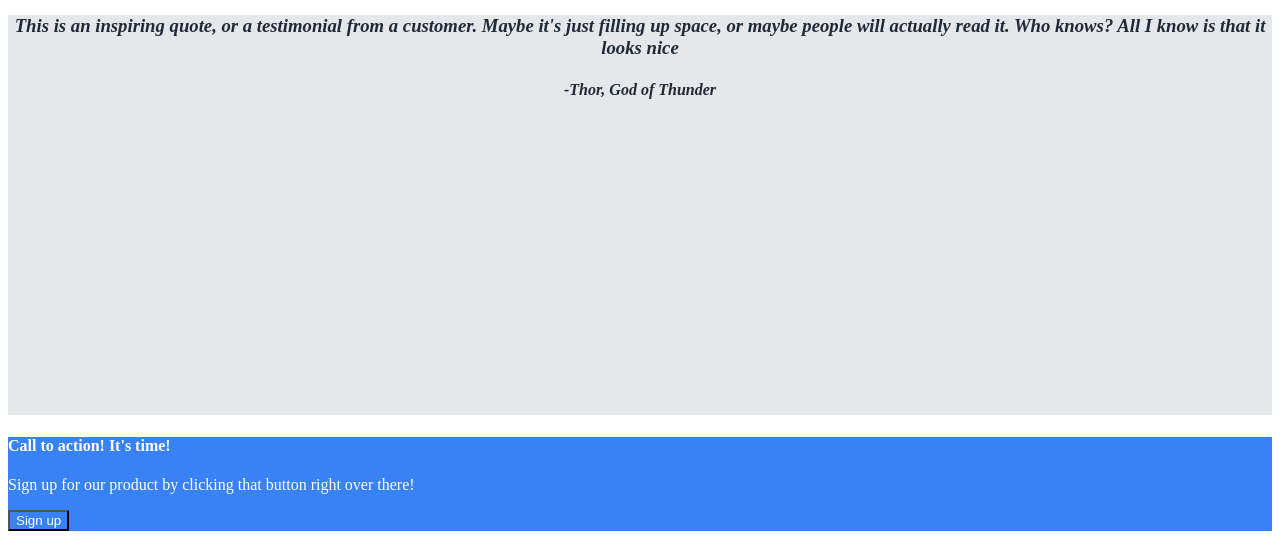
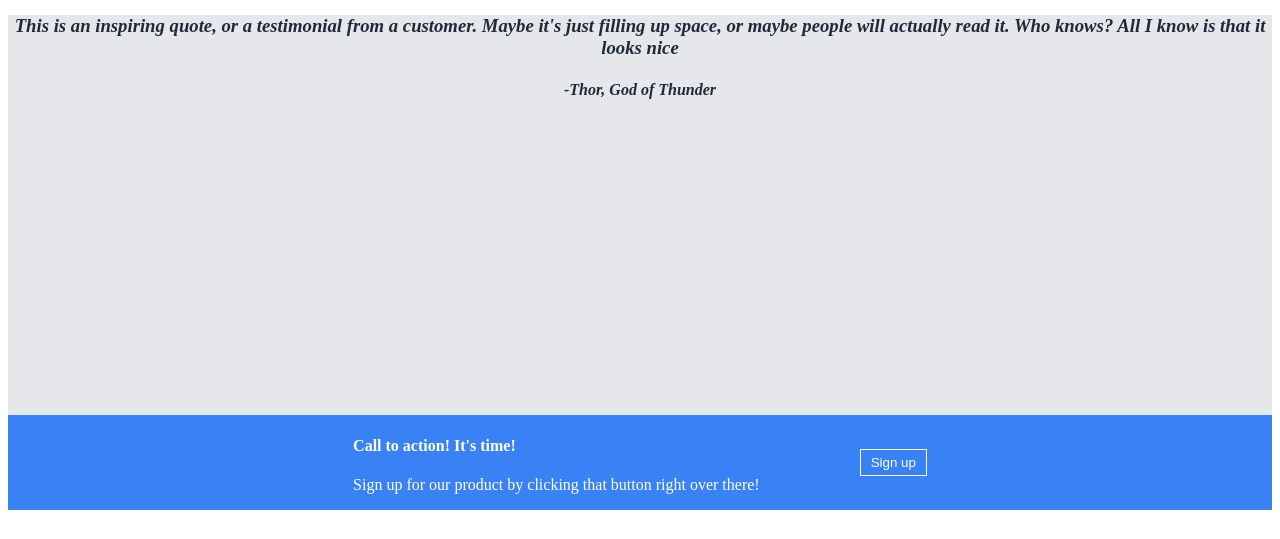
Before and after one commit to brendanjb91/Odin-Landing-Page, a plain HTML site: page index.html in a window 1280 px wide. Shown: the part 526-1065 px from the top of the page. After the commit the page ends 1044 px from the top, so only its background shows below. Drawn offline with Linux system fonts and the light colour scheme.

Commit message:
changes to footer css

```diff
--- a/index.html
+++ b/index.html
@@ -29,7 +29,7 @@
             <button>Sign up</button>
         </div>
         <div class="titleImage">
-        <img src="images/logo-placeholder.jpeg" alt="">
+            <img src="images/logo-placeholder.jpeg" alt="">
         </div>
         <img src="" alt="">
     </section>
@@ -65,8 +65,10 @@
 
 
     <footer>
-        <h4>Call to action! It's time!</h4>
-        <p>Sign up for our product by clicking that button right over there!</p>
+        <div>
+            <h4>Call to action! It's time!</h4>
+            <p>Sign up for our product by clicking that button right over there!</p>
+        </div>
         <button>Sign up</button>
     </footer>
 
--- a/styles.css
+++ b/styles.css
@@ -32,9 +32,25 @@ button {
     color: white;
 }
 
+footer {
+    display: flex;
+    justify-content: center;
+    align-items: center;
+}
+
+footer > button {
+    margin-left: 100px;
+    border: 1px solid white;
+    padding: 5px 10px 5px 10px;
+}
+
+
+
+
 .head {
     background-color: #1F2937;
     color: white;
+    /* display: flex; */
 }
 
 #title {
```
